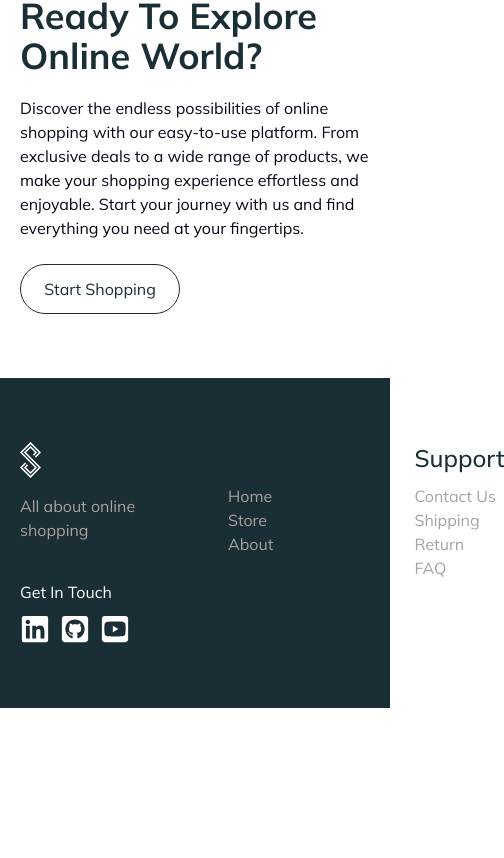
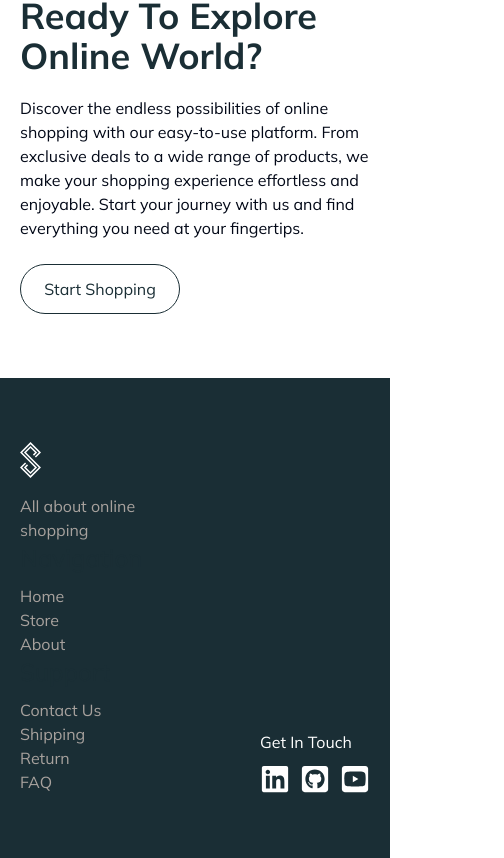
Before and after one commit to andrijaweb/ecommerce-app, a React (Vite) app: page /home in a window 390 px wide. Shown: the part 2701-3559 px from the top of the page, 504 px wide, since content can reach past the window. Before the commit the page ends 3409 px from the top, so only its background shows below. Built offline with nearby package versions, Linux system fonts and the light colour scheme; no server answers.

Commit message:
Added responsive footer

```diff
--- a/src/components/Footer.tsx
+++ b/src/components/Footer.tsx
@@ -4,9 +4,9 @@ import Logo from "./Logo";
 
 const Footer = () => {
   return (
-    <footer className=" bg-darkSlate text-white">
-      <div className="max-w-container mx-auto flex flex-wrap items-end justify-between px-5 py-16 xl:px-0">
-        <div className="flex gap-16">
+    <footer className="bg-darkSlate text-white px-5">
+      <div className="max-w-container mx-auto flex gap-5 flex-wrap items-end justify-between py-16">
+        <div className="grid sm:grid-cols-3 sm:gap-24">
           <div className="space-y-2.5">
             <Logo isDark={true} />
             <p className="w-36 text-stone-400">All about online shopping</p>
```
